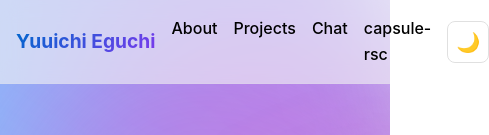
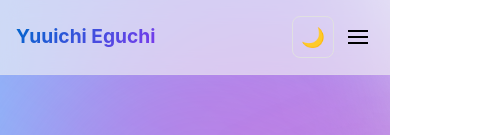
Before and after one commit to yuuichieguchi/portfolio, a Next.js app in the folder frontend/: page / in a window 390 px wide. Shown: the top 135 px of the page, 489 px wide, since content can reach past the window. Built offline with nearby package versions, Linux system fonts and the light colour scheme; no server answers.

Commit message:
update: responsive design for header

```diff
--- a/frontend/components/Layout.module.css
+++ b/frontend/components/Layout.module.css
@@ -22,6 +22,7 @@
 }
 
 .headerContent {
+  position: relative;
   max-width: 1200px;
   margin: 0 auto;
   padding: var(--spacing-md);
@@ -79,6 +80,41 @@
   border-color: var(--accent-color);
 }
 
+/* Hamburger menu button - hidden on desktop */
+.menuButton {
+  display: none;
+  background: none;
+  border: none;
+  padding: var(--spacing-sm);
+  cursor: pointer;
+  flex-direction: column;
+  justify-content: center;
+  align-items: center;
+  gap: 4px;
+  width: 32px;
+  height: 32px;
+}
+
+.menuButton span {
+  display: block;
+  width: 20px;
+  height: 2px;
+  background-color: var(--text-primary);
+  transition: all var(--transition-fast);
+}
+
+.menuButton.open span:nth-child(1) {
+  transform: rotate(45deg) translate(4px, 4px);
+}
+
+.menuButton.open span:nth-child(2) {
+  opacity: 0;
+}
+
+.menuButton.open span:nth-child(3) {
+  transform: rotate(-45deg) translate(4px, -4px);
+}
+
 .main {
   flex: 1;
   width: 100%;
@@ -129,15 +165,14 @@
   .headerContent {
     max-width: none;
     flex-direction: row;
-    justify-content: space-between;
+    justify-content: flex-start;
     align-items: center;
     padding: var(--spacing-md);
-    gap: 0;
+    gap: var(--spacing-sm);
   }
 
   .logo {
     position: static;
-    order: 1;
     flex-shrink: 0;
     margin-right: auto;
   }
@@ -146,19 +181,47 @@
     font-size: 1.2rem;
   }
 
+  .menuButton {
+    display: flex;
+  }
+
   .nav {
-    order: 2;
-    flex: 0 1 auto;
-    justify-content: center;
+    position: absolute;
+    top: 100%;
+    left: 0;
+    right: 0;
+    flex-direction: column;
+    background-color: rgba(245, 245, 245, 0.85);
+    backdrop-filter: blur(20px);
+    -webkit-backdrop-filter: blur(20px);
+    border-bottom: 1px solid rgba(224, 224, 224, 0.3);
+    padding: var(--spacing-lg);
     gap: var(--spacing-md);
-    margin: 0 var(--spacing-md);
+    opacity: 0;
+    visibility: hidden;
+    transform: translateY(-10px);
+    transition: all var(--transition-fast);
+  }
+
+  [data-theme='dark'] .nav {
+    background-color: rgba(45, 45, 45, 0.85);
+    border-bottom: 1px solid rgba(64, 64, 64, 0.3);
+  }
+
+  .nav.open {
+    opacity: 1;
+    visibility: visible;
+    transform: translateY(0);
+  }
+
+  .nav a {
+    padding: var(--spacing-sm) 0;
+    text-align: center;
   }
 
   .themeToggle {
     position: static;
-    order: 3;
     flex-shrink: 0;
-    margin-left: auto;
   }
 
   .footerContent {
--- a/frontend/components/Layout.tsx
+++ b/frontend/components/Layout.tsx
@@ -15,6 +15,7 @@ interface LayoutProps {
 export default function Layout({ children }: LayoutProps) {
   const [theme, setTheme] = useState<"light" | "dark">("light");
   const [mounted, setMounted] = useState(false);
+  const [menuOpen, setMenuOpen] = useState(false);
 
   useEffect(() => {
     setMounted(true);
@@ -53,11 +54,11 @@ export default function Layout({ children }: LayoutProps) {
             <h1>Yuuichi Eguchi</h1>
           </div>
 
-          <nav className={styles.nav}>
-            <Link href="/#about">About</Link>
-            <Link href="/#projects">Projects</Link>
-            <Link href="/#chat">Chat</Link>
-            <Link href="/capsule-rsc">capsule-rsc</Link>
+          <nav className={`${styles.nav} ${menuOpen ? styles.open : ""}`}>
+            <Link href="/#about" onClick={() => setMenuOpen(false)}>About</Link>
+            <Link href="/#projects" onClick={() => setMenuOpen(false)}>Projects</Link>
+            <Link href="/#chat" onClick={() => setMenuOpen(false)}>Chat</Link>
+            <Link href="/capsule-rsc" onClick={() => setMenuOpen(false)}>capsule-rsc</Link>
           </nav>
 
           <button
@@ -66,6 +67,17 @@ export default function Layout({ children }: LayoutProps) {
             aria-label="Toggle theme"
           >
             {theme === "light" ? "🌙" : "☀️"}
+          </button>
+
+          <button
+            className={`${styles.menuButton} ${menuOpen ? styles.open : ""}`}
+            onClick={() => setMenuOpen(!menuOpen)}
+            aria-label="Toggle menu"
+            aria-expanded={menuOpen}
+          >
+            <span />
+            <span />
+            <span />
           </button>
         </div>
       </header>
--- a/frontend/components/Projects/ProjectCarousel.module.css
+++ b/frontend/components/Projects/ProjectCarousel.module.css
@@ -258,6 +258,45 @@
 }
 
 /* Responsive Design */
+@media (max-width: 768px) {
+  .carousel {
+    width: 100%;
+    margin-left: 0;
+  }
+
+  .projectCard {
+    grid-template-columns: 1fr;
+    gap: var(--spacing-lg);
+    padding: var(--spacing-lg);
+    max-width: 90vw;
+  }
+
+  .projectLinks {
+    flex-direction: row;
+    gap: var(--spacing-md);
+    flex-wrap: wrap;
+  }
+
+  .linkButton {
+    text-align: center;
+  }
+
+  .projectStats {
+    display: flex;
+    flex-direction: column;
+    border-left: none;
+    padding-left: 0;
+  }
+
+  .statValue {
+    font-size: 2rem;
+  }
+
+  .dotsContainer {
+    margin-top: var(--spacing-xl);
+  }
+}
+
 @media (max-width: 480px) {
   .projectCard {
     grid-template-columns: 1fr;
@@ -330,40 +369,6 @@
   }
 }
 
-@media (max-width: 768px) {
-  .projectCard {
-    grid-template-columns: 1fr;
-    gap: var(--spacing-lg);
-    padding: var(--spacing-lg);
-    max-width: 90vw;
-  }
-
-  .projectLinks {
-    flex-direction: row;
-    gap: var(--spacing-md);
-    flex-wrap: wrap;
-  }
-
-  .linkButton {
-    text-align: center;
-  }
-
-  .projectStats {
-    display: flex;
-    flex-direction: column;
-    border-left: none;
-    padding-left: 0;
-  }
-
-  .statValue {
-    font-size: 2rem;
-  }
-
-  .dotsContainer {
-    margin-top: var(--spacing-xl);
-  }
-}
-
 /* Prefers reduced motion */
 @media (prefers-reduced-motion: reduce) {
   .projectCard {
```
Also changed, not shown: frontend/components/CapsuleRscDemo/CapsuleRscDemo.tsx (+13 -10 lines), 1 other file (tests, documents, lock files or other folders).
